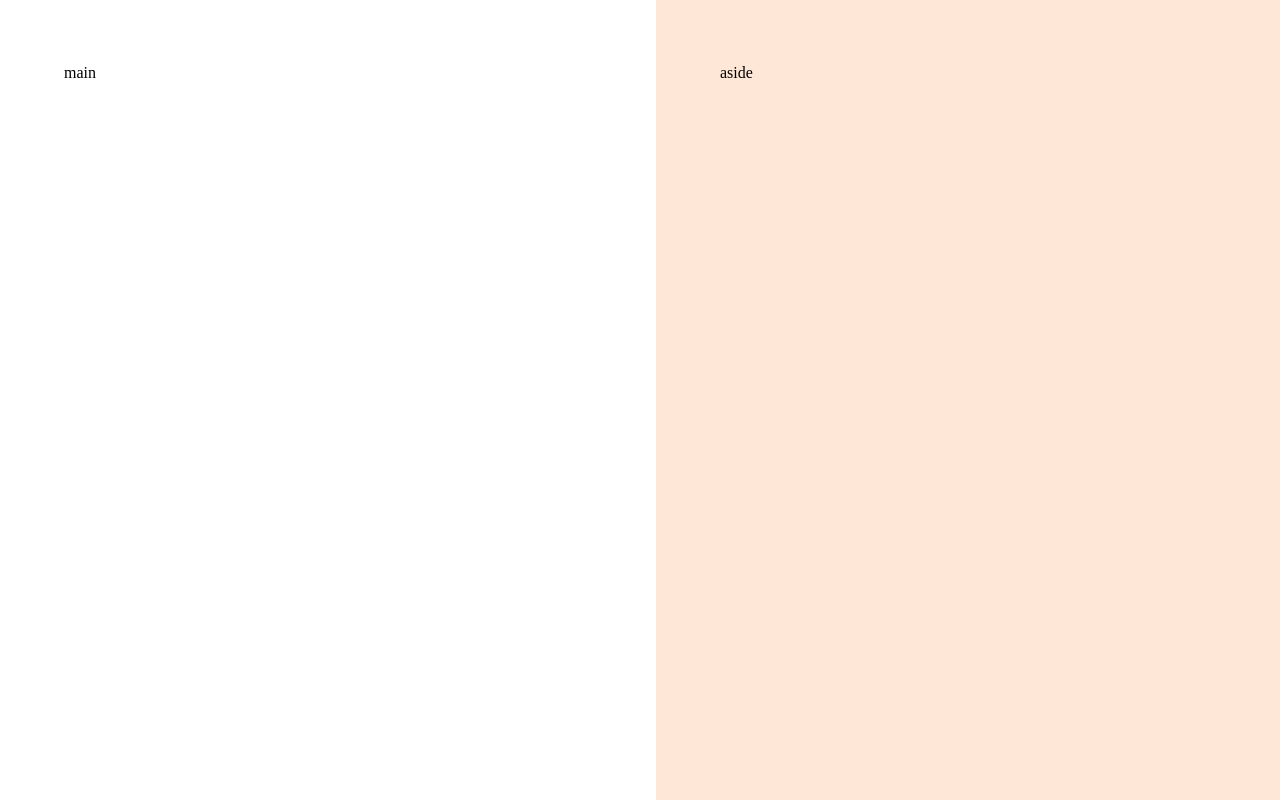
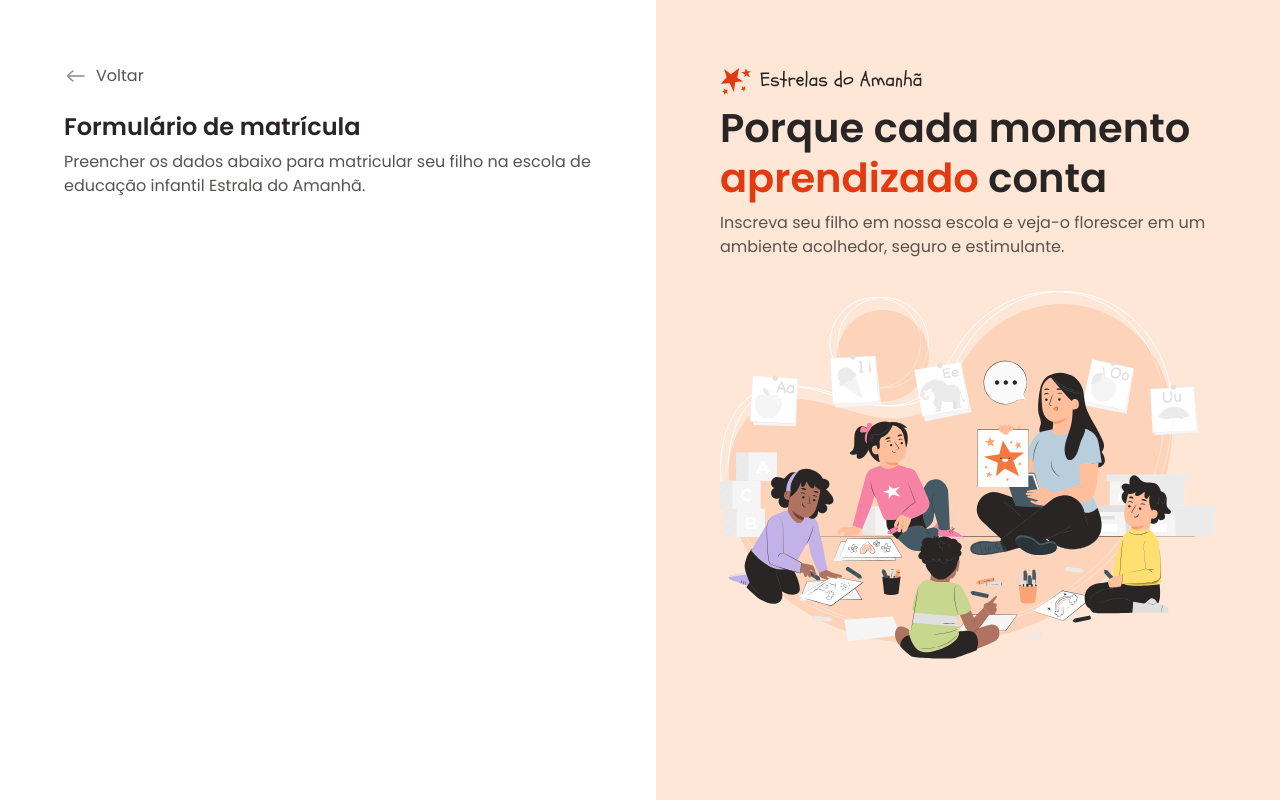
Before and after one commit to luprime/formulario-de-matricula, a plain HTML site: page index.html in a window 1280 px wide. Drawn offline with Linux system fonts and the light colour scheme.

Commit message:
conteudo aside e conteudo inicial do main

```diff
--- a/index.html
+++ b/index.html
@@ -16,11 +16,26 @@
 <body>
     <div id="app">
         <main>
-            <div class="main-container">main</div>
+            <div class="main-container">
+                <div class="back">
+                    <img src="assets/icons/arrow-left-02.svg" alt="seta para esquerda">
+                    <span>Voltar</span>
+                </div>
+                <h1>Formulário de matrícula</h1>
+                <p>Preencher os dados abaixo para matricular seu filho na escola de educação infantil Estrala do Amanhã.</p>
+            </div>
         </main>
 
         <aside>
-            <div class="aside-container">aside</div>
+            <div class="aside-container">
+                <header>
+                    <img src="assets/logo.svg" alt="logo estrelas do amanha">
+                    <h2>Porque cada momento <span>aprendizado</span> conta</h2>
+                    <p>Inscreva seu filho em nossa escola e veja-o florescer em um ambiente acolhedor, seguro e estimulante.</p>
+                </header>
+
+                <img src="assets/Illustration.svg" alt="ilustraçao de uma professora dando aula para crianças.">
+            </div>
         </aside>
     </div>
 </body>
--- a/styles/global.css
+++ b/styles/global.css
@@ -24,4 +24,18 @@
 
 body {
     overflow: hidden;
+
+    font: var(--text);
+    color: var(--text-secondary);
+
+
 }
+
+h1, h2 {
+    color: var(--text-primary);
+}
+
+img {
+    max-width: 100%;
+    height: auto;
+}
--- a/styles/layout.css
+++ b/styles/layout.css
@@ -14,6 +14,18 @@ main {
         max-width: 33rem;
         margin-left: auto;
     }
+
+    & .back {
+        display: flex;
+        align-items: center;
+        gap: .5rem;
+        margin-bottom: 1.5rem;
+    }
+
+    & h1 {
+        font: 600 1.5rem/1.25 var(--font-family);
+        margin-bottom: .5rem;
+    }
 }
 
 aside {
@@ -23,5 +35,18 @@ aside {
     & .aside-container {
         max-width: 31rem;
         /* margin-right: auto; */
+
+        & > img {
+            margin-top: 2rem;
+        }
+    }
+
+    & h2 {
+        font: 600 2.5rem/1.25 var(--font-family);
+        margin-bottom: .5rem;
+
+        & span {
+            color: var(--text-highlight);
+        }
     }
 }
```
